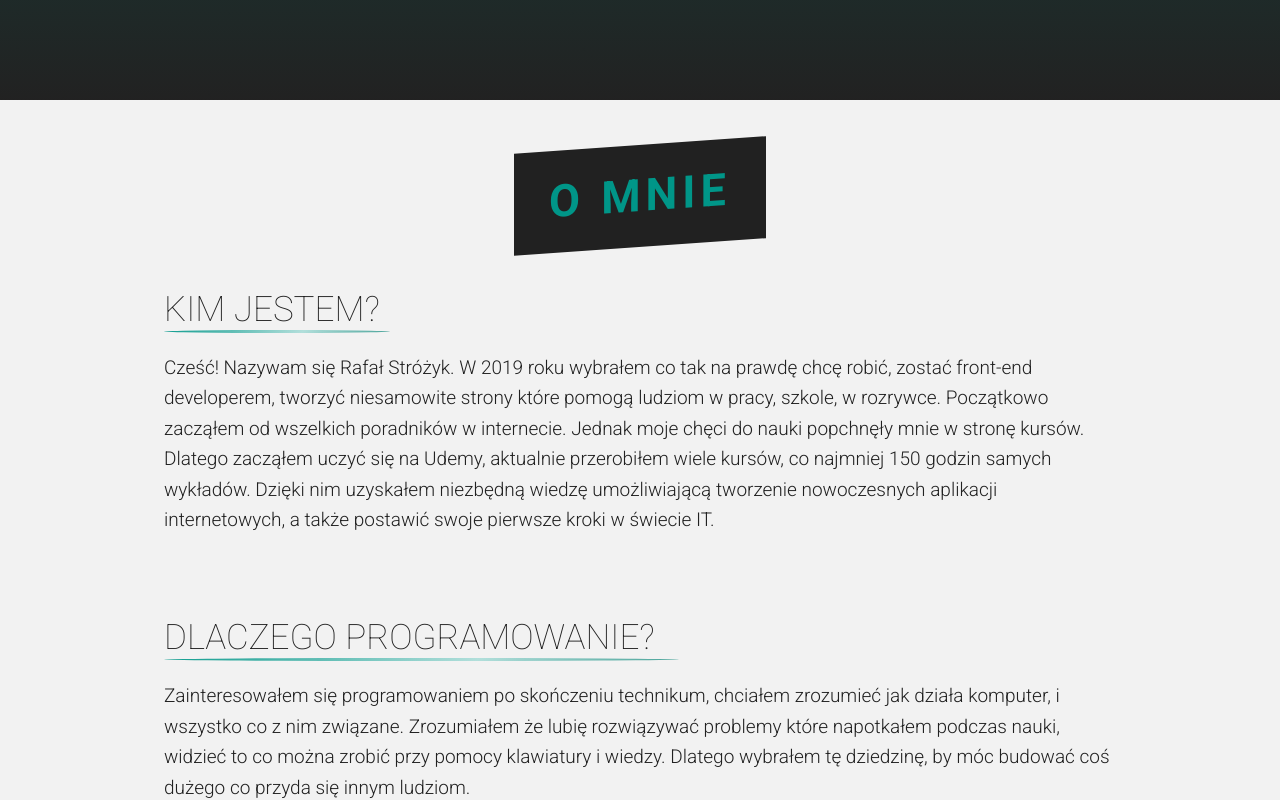
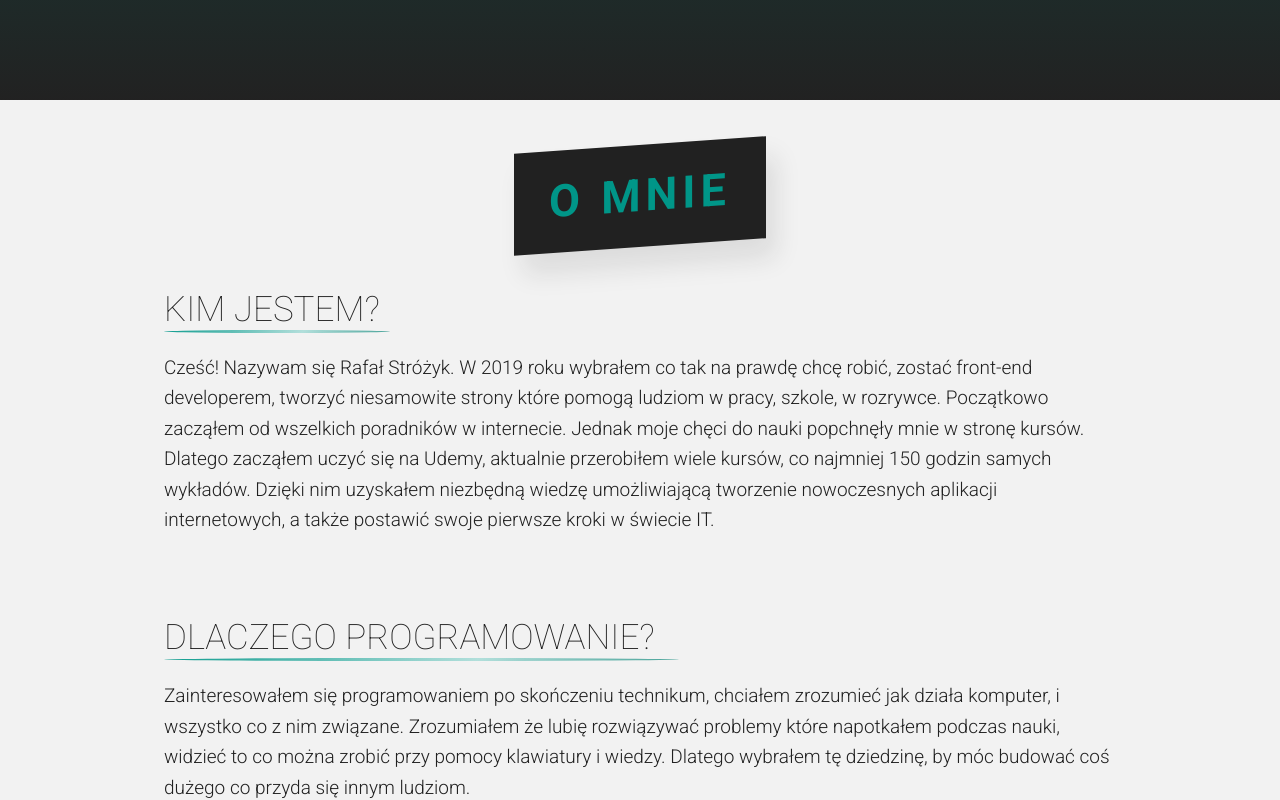
Before and after one commit to rafalstrozyk/portfolio_v2, a React (Create React App) app: page / in a window 1280 px wide. Shown: the part 740-1540 px from the top of the page. Built offline with nearby package versions, Linux system fonts and the light colour scheme.

Commit message:
add box-shadow on h2_v1

```diff
--- a/src/components/Headers/h2_v1/h2_v1.style.js
+++ b/src/components/Headers/h2_v1/h2_v1.style.js
@@ -11,6 +11,7 @@ export const H2TitleStyled = styled.h2 `
     background: ${({theme}) => theme.primaryTextColor};
     align-self: center;
     padding: 1.5rem 3.5rem;
+    box-shadow: ${({ theme }) => theme.boxShadowTwo};
 
     transform: skewY(-4deg);
 	& > * {
--- a/src/theme.js
+++ b/src/theme.js
@@ -7,5 +7,6 @@ export const theme = {
     primaryTextColor: '#212121',
     secondaryTextColor: '#757575',
     dividerColor: '#BDBDBD',
-    boxShadowOne: '1rem 2rem 2.5rem rgba(33, 33, 33, .5)'
+    boxShadowOne: '1rem 2rem 2.5rem rgba(33, 33, 33, .5)',
+    boxShadowTwo: '1rem 2rem 2.5rem rgba(33, 33, 33, .1)',
 };
```
